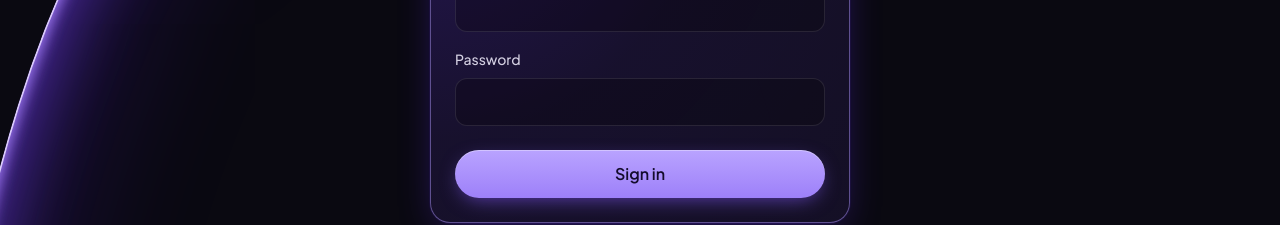
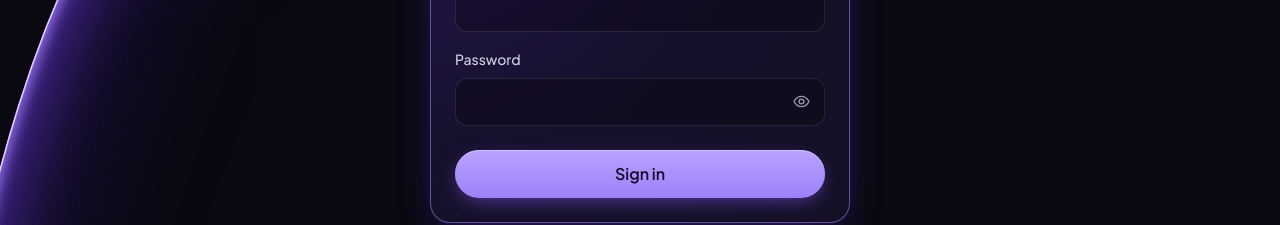
Before and after one commit to Majidraza12/JobGate, a Next.js app: page /login in a window 1280 px wide. Shown: the part 485-710 px from the top of the page. Built offline with nearby package versions, Linux system fonts and the light colour scheme.

Commit message:
feat(login): show/hide password toggle
Co-Authored-By: Claude Opus 5.5 <noreply@anthropic.com>

```diff
--- a/src/app/login/LoginForm.tsx
+++ b/src/app/login/LoginForm.tsx
@@ -1,6 +1,7 @@
 "use client";
 
 import { useActionState, useState } from "react";
+import { Icon } from "@/components/Icon";
 import { BUTTON } from "@/components/ui";
 import { signIn, signUp, type AuthState } from "./actions";
 
@@ -9,6 +10,7 @@ const input = "mt-2 h-12 w-full rounded-[12px] border border-white/10 bg-black/2
 
 export function LoginForm({ initialMode = "in" }: { initialMode?: "in" | "up" }) {
   const [mode, setMode] = useState<"in" | "up">(initialMode);
+  const [showPw, setShowPw] = useState(false);
   const [inState, inAction, inPending] = useActionState(signIn, initial);
   const [upState, upAction, upPending] = useActionState(signUp, initial);
   const state = mode === "in" ? inState : upState;
@@ -39,16 +41,27 @@ export function LoginForm({ initialMode = "in" }: { initialMode?: "in" | "up" })
       <label className="mt-4 block text-[14px] font-medium text-soft" htmlFor="password">
         Password
       </label>
+      <div className="relative">
         <input
           id="password"
           name="password"
-        type="password"
+          type={showPw ? "text" : "password"}
           required
           minLength={6}
           aria-describedby={mode === "up" ? "pw-rule" : undefined}
           autoComplete={mode === "in" ? "current-password" : "new-password"}
-        className={input}
+          className={`${input} pr-12`}
         />
+        <button
+          type="button"
+          onClick={() => setShowPw(!showPw)}
+          aria-label={showPw ? "Hide password" : "Show password"}
+          aria-pressed={showPw}
+          className="absolute right-1.5 top-[calc(50%+4px)] grid size-9 -translate-y-1/2 place-items-center rounded-[10px] text-muted hover:bg-white/[0.06] hover:text-ink"
+        >
+          <Icon name={showPw ? "eyeOff" : "eye"} size={19} />
+        </button>
+      </div>
       {mode === "up" && (
         <p id="pw-rule" className="mt-1.5 text-[12.5px] text-muted">
           At least 6 characters.
--- a/src/components/Icon.tsx
+++ b/src/components/Icon.tsx
@@ -51,6 +51,8 @@ const PATHS = {
   inbox: <><path d="M3.5 13.5 6 5h12l2.5 8.5V19a1.5 1.5 0 0 1-1.5 1.5H5A1.5 1.5 0 0 1 3.5 19v-5.5Z" /><path d="M3.5 13.5H8l1.5 2.5h5l1.5-2.5h4.5" /></>,
   refresh: <><path d="M20 11a8 8 0 0 0-14.5-4.5L4 8" /><path d="M4 4v4h4" /><path d="M4 13a8 8 0 0 0 14.5 4.5L20 16" /><path d="M20 20v-4h-4" /></>,
   sliders: <><path d="M4 7h10M18 7h2M4 17h4M12 17h8" /><circle cx="16" cy="7" r="2" /><circle cx="10" cy="17" r="2" /></>,
+  eye: <><path d="M2.5 12S6 5.5 12 5.5 21.5 12 21.5 12 18 18.5 12 18.5 2.5 12 2.5 12Z" /><circle cx="12" cy="12" r="3" /></>,
+  eyeOff: <><path d="M10.6 5.6A9.7 9.7 0 0 1 12 5.5c6 0 9.5 6.5 9.5 6.5a17 17 0 0 1-2.6 3.4M6.6 6.6C3.9 8.3 2.5 12 2.5 12S6 18.5 12 18.5a9.6 9.6 0 0 0 5.4-1.6" /><path d="M9.9 9.9a3 3 0 0 0 4.2 4.2M3 3l18 18" /></>,
   lock: <><rect x="4.5" y="10.5" width="15" height="10" rx="2" /><path d="M8 10.5V7.5a4 4 0 0 1 8 0v3" /></>,
 } as const;
 
```
Lines whose indentation alone changed are shown as unchanged.
